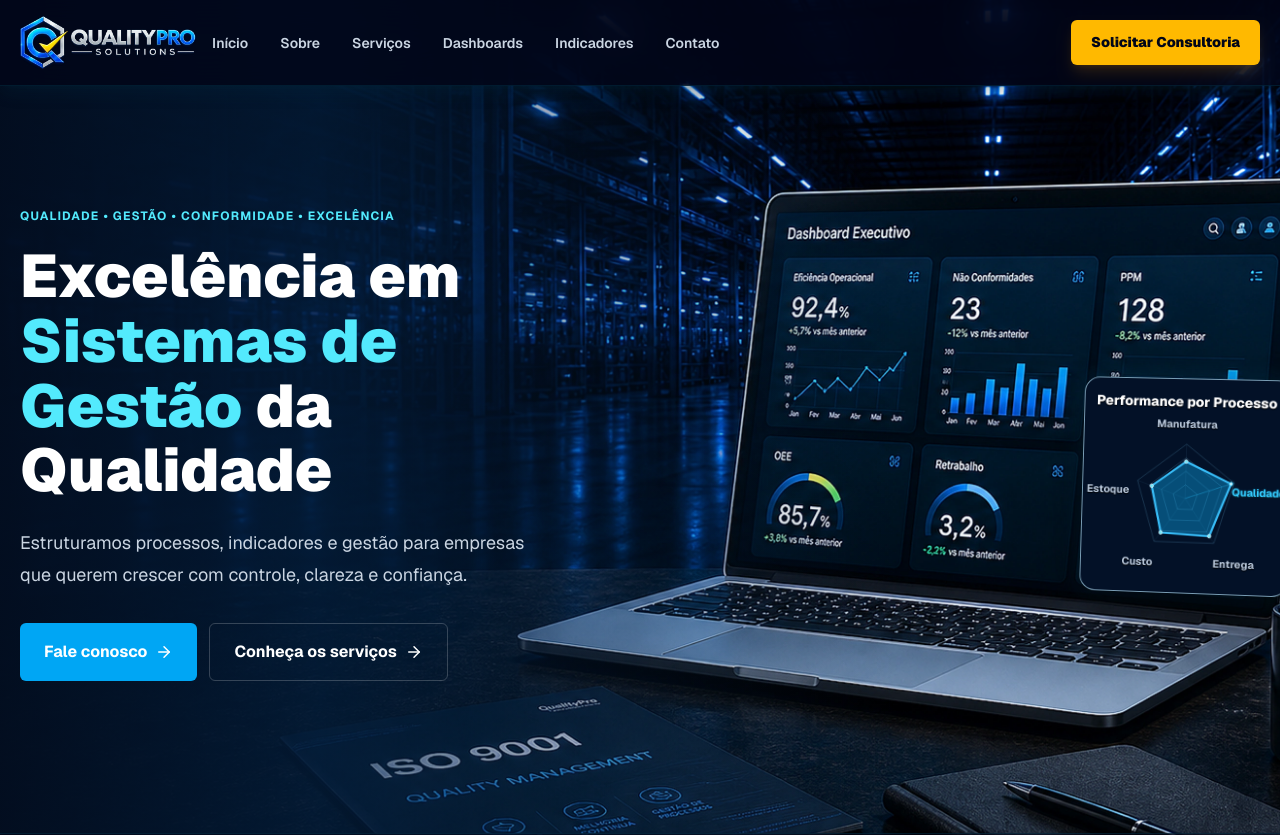
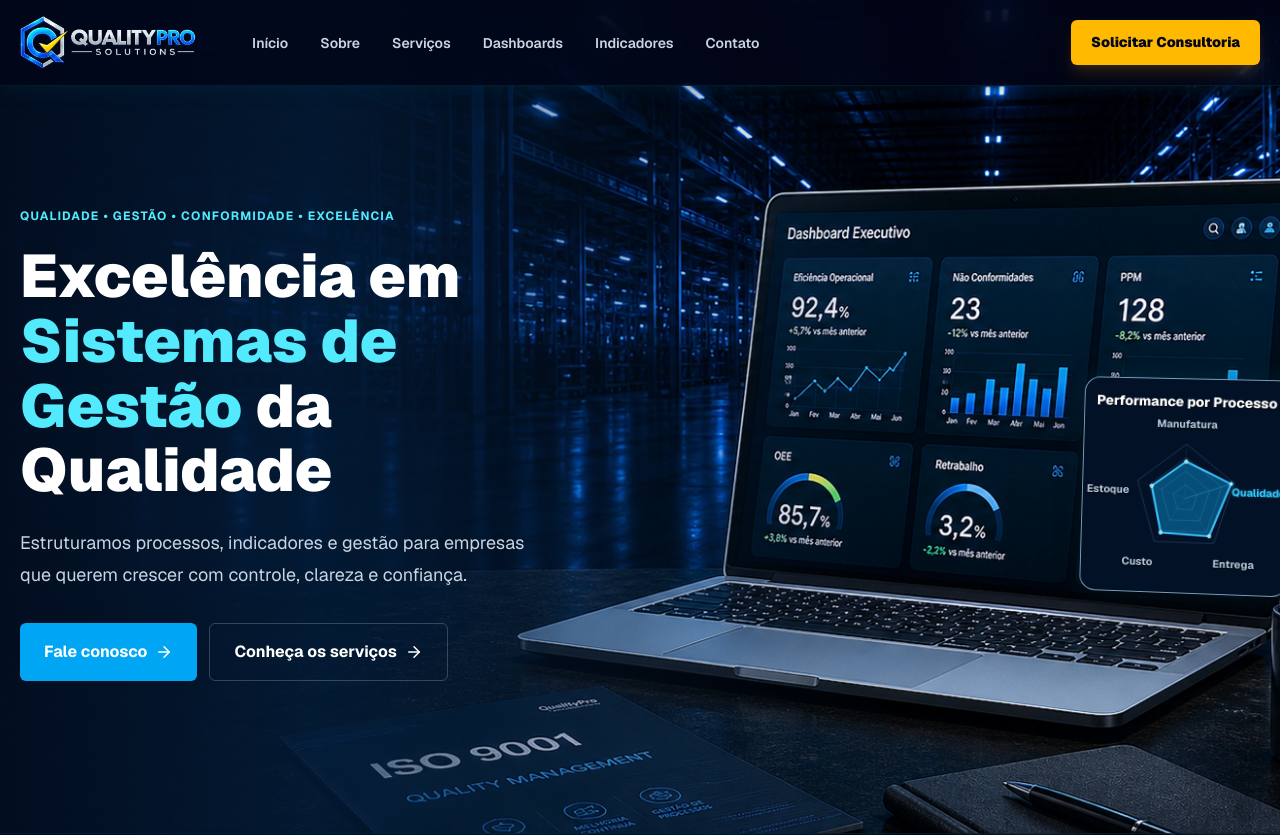
Before and after one commit to viniciusrst01-boop/qualitypro-site, a Next.js app: page / in a window 1280 px wide. Shown: the top 835 px of the page. Built offline with nearby package versions, Linux system fonts and the light colour scheme.

Commit message:
cabeçalho

```diff
--- a/src/components/Header.tsx
+++ b/src/components/Header.tsx
@@ -68,7 +68,7 @@ export default function Header() {
 
         <nav
           aria-label="Navegação principal"
-          className="hidden items-center gap-8 text-sm font-semibold text-slate-300 lg:flex"
+          className="hidden items-center gap-8 text-sm font-semibold text-slate-300 lg:ml-8 lg:flex xl:ml-10"
         >
           {desktopNavigation.map(([label, href]) => (
             <a
```
